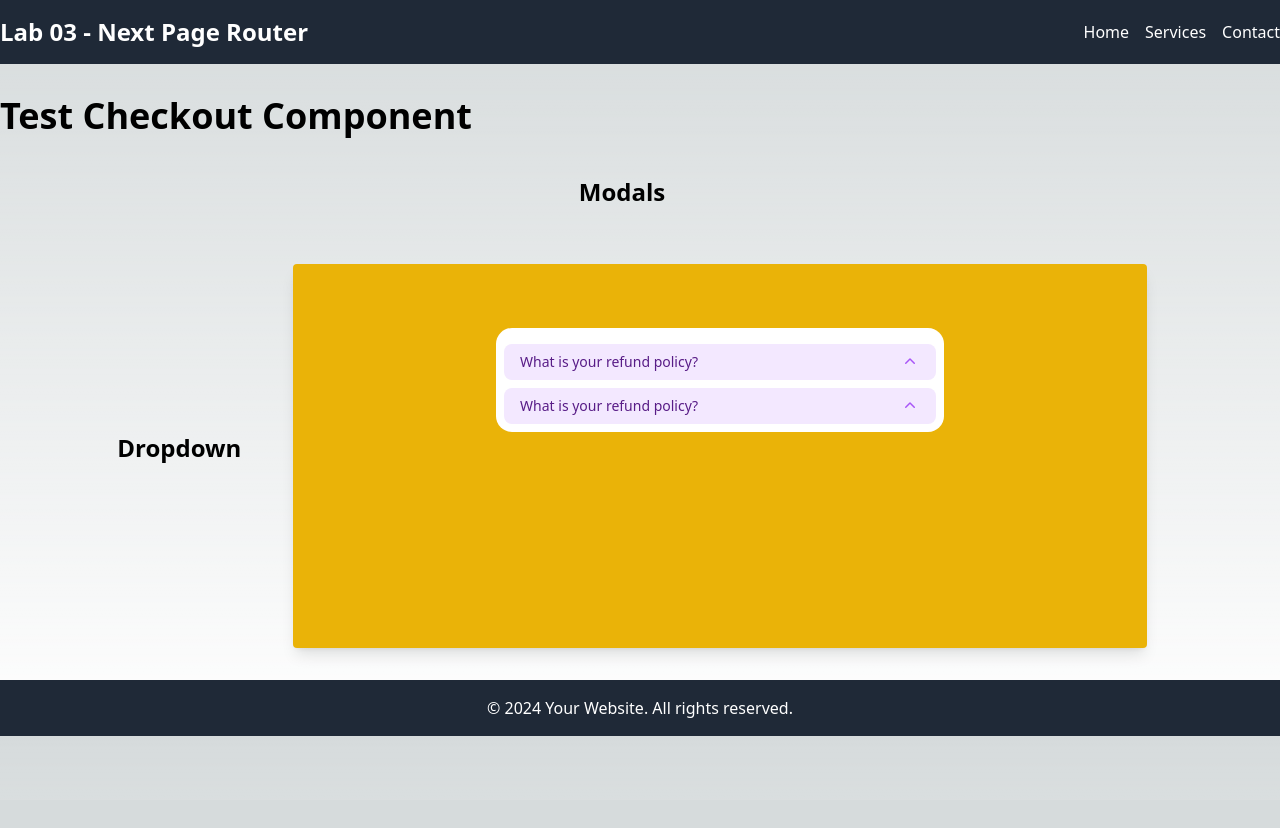
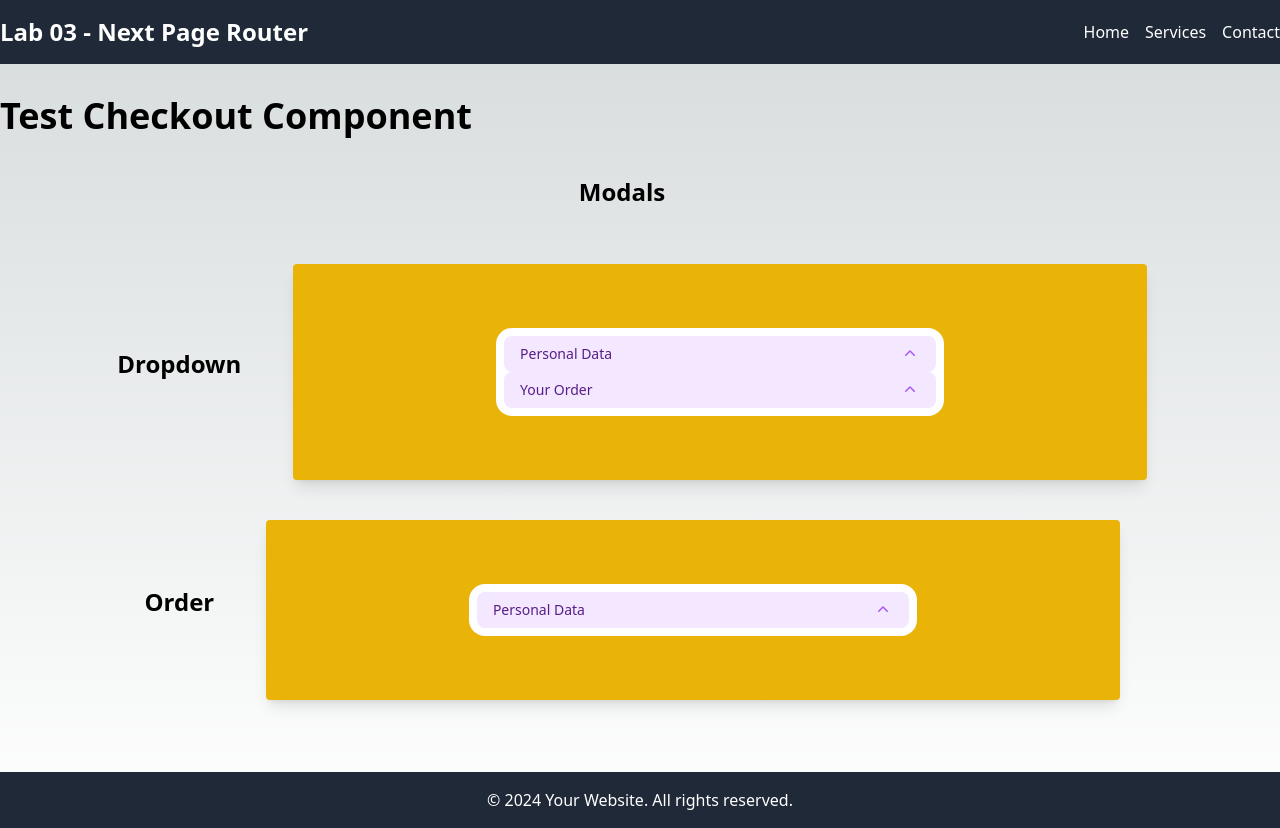
Before and after one commit to DanielRed007/react-lab-2024, a Next.js app in the folder lab-03/: page /services in a window 1280 px wide. Before the commit the page ends 800 px from the top, so only its background shows below. Built offline with nearby package versions, Linux system fonts and the light colour scheme.

Commit message:
adding 2nd checkout order component

```diff
--- a/lab-03/src/components/checkout-accordion/CheckoutAccordion.tsx
+++ b/lab-03/src/components/checkout-accordion/CheckoutAccordion.tsx
@@ -6,11 +6,11 @@ const CheckoutAccordion = () => {
   const { checkoutAccData } = useLabContext();
 
   return (
-    <div className="w-full px-4 pt-16">
+    <div className="w-full px-4 pt-16 pb-16">
       <div className="mx-auto w-full max-w-md rounded-2xl bg-white p-2">
         {checkoutAccData.length > 0
           ? checkoutAccData.map((data) => (
-              <Disclosure as="div" className="mt-2">
+              <Disclosure as="div">
                 {({ open }) => (
                   <>
                     <Disclosure.Button className="flex w-full justify-between rounded-lg bg-purple-100 px-4 py-2 text-left text-sm font-medium text-purple-900 hover:bg-purple-200 focus:outline-none focus-visible:ring focus-visible:ring-purple-500/75">
@@ -21,7 +21,7 @@ const CheckoutAccordion = () => {
                         } h-5 w-5 text-purple-500`}
                       />
                     </Disclosure.Button>
-                    <Disclosure.Panel className="px-4 pb-2 pt-4 text-sm text-gray-500">
+                    <Disclosure.Panel className="px-4 pb-2 pt-2 text-sm text-gray-500">
                       {data.content}
                     </Disclosure.Panel>
                   </>
--- /dev/null
+++ b/lab-03/src/components/checkout-order-accordion/CheckoutOrderAccordion.tsx
@@ -0,0 +1,33 @@
+import { useLabContext } from "@/context/LabContext";
+import { Disclosure } from "@headlessui/react";
+import { ChevronUpIcon } from "@heroicons/react/20/solid";
+
+const CheckoutAccordion = () => {
+  const { checkoutAccData } = useLabContext();
+
+  return (
+    <div className="w-full px-4 pt-16 pb-16">
+      <div className="mx-auto w-full max-w-md rounded-2xl bg-white p-2">
+        <Disclosure as="div">
+          {({ open }) => (
+            <>
+              <Disclosure.Button className="flex w-full justify-between rounded-lg bg-purple-100 px-4 py-2 text-left text-sm font-medium text-purple-900 hover:bg-purple-200 focus:outline-none focus-visible:ring focus-visible:ring-purple-500/75">
+                <span>Personal Data</span>
+                <ChevronUpIcon
+                  className={`${
+                    open ? "rotate-180 transform" : ""
+                  } h-5 w-5 text-purple-500`}
+                />
+              </Disclosure.Button>
+              <Disclosure.Panel className="px-4 pb-2 pt-2 text-sm text-gray-500">
+                <span>My Content</span>
+              </Disclosure.Panel>
+            </>
+          )}
+        </Disclosure>
+      </div>
+    </div>
+  );
+};
+
+export default CheckoutAccordion;
--- a/lab-03/src/pages/services.tsx
+++ b/lab-03/src/pages/services.tsx
@@ -2,6 +2,7 @@ import { useState } from "react";
 import { Disclosure } from "@headlessui/react";
 import { ChevronUpIcon } from "@heroicons/react/20/solid";
 import CheckoutAccordion from "@/components/checkout-accordion/CheckoutAccordion";
+import CheckoutOrderAccordion from "@/components/checkout-order-accordion/CheckoutOrderAccordion";
 
 export default function Index() {
   // State for controlling the modal
@@ -16,10 +17,17 @@ export default function Index() {
           <h2 className="text-2xl font-bold mb-4 mr-9">Modals</h2>
         </div>
 
-        <div className="flex justify-center items-center mt-10">
+        <div className="flex justify-center items-center mt-10 mb-10">
           <h2 className="text-2xl font-bold mb-4 mr-9">Dropdown</h2>
-          <div className="flex justify-center flex-row w-4/6 h-96 rounded bg-yellow-500 shadow-lg mx-4">
+          <div className="flex justify-center flex-row w-4/6 h-auto rounded bg-yellow-500 shadow-lg mx-4">
             <CheckoutAccordion />
+          </div>
+        </div>
+
+        <div className="flex justify-center items-center mt-10 mb-10">
+          <h2 className="text-2xl font-bold mb-4 mr-9">Order</h2>
+          <div className="flex justify-center flex-row w-4/6 h-auto rounded bg-yellow-500 shadow-lg mx-4">
+            <CheckoutOrderAccordion />
           </div>
         </div>
       </main>
--- a/lab-03/src/util/mocks/mock-data.ts
+++ b/lab-03/src/util/mocks/mock-data.ts
@@ -133,12 +133,12 @@ export const tabData = {
 
 export const checkoutData: CheckoutDataOption[] = [
   {
-    title: "What is your refund policy?",
+    title: "Personal Data",
     content:
       "If youre unhappy with your purchase for any reason, email us within 90 days and well refund you in full, no questions asked.",
   },
   {
-    title: "What is your refund policy?",
+    title: "Your Order",
     content:
       "If youre unhappy with your purchase for any reason, email us within 90 days and well refund you in full, no questions asked.",
   },
```
